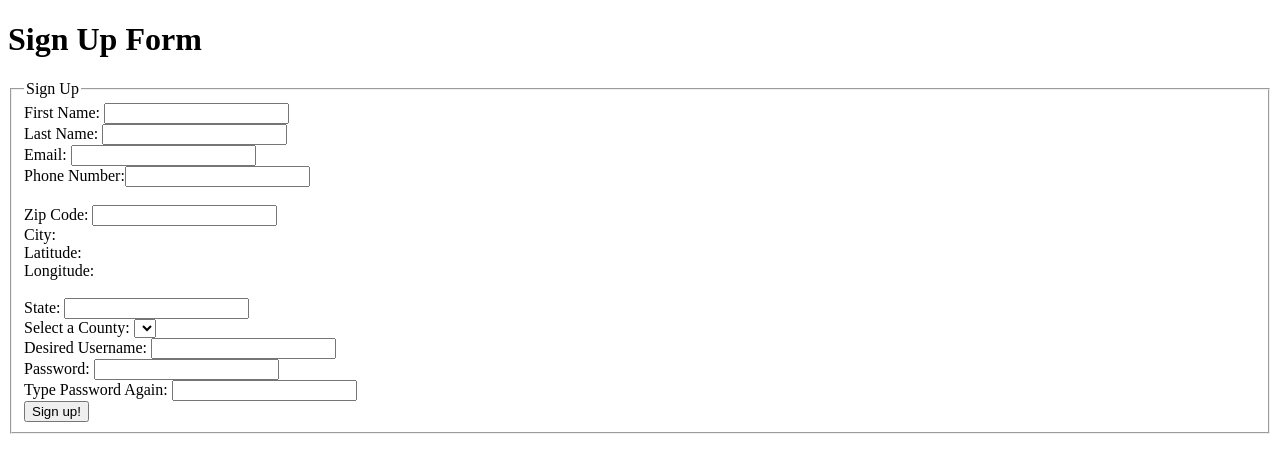
After one commit to loca5609/class, a PHP site: page /labs/lab8/index.html in a window 1280 px wide. The commit adds this page. Shown: the top 473 px of the page. Run offline with PHP 8.4, Linux system fonts and the light colour scheme; lists and menus that the app fills with data are empty; some libraries are stand-ins or nearby versions.

Commit message:
added lab8 folder and updated main index.html

```diff
--- a/index.php
+++ b/index.php
@@ -18,6 +18,7 @@
      <a href="labs/lab5/index.php">Lab 5 Tech Checkout</a> <br/>
      <a href="labs/lab6/index.php">Lab 6 Authentication / CRUD</a> <br/>
      <a href="labs/lab7/index.php">Lab 7 Hangman (unfinished)</a> <br/>
+     <a href="labs/lab8/index.php">Lab 8 AJAX/Earthquake API</a> <br/>
      <h2>Projects</h2>
      <a href="groupProject2/index.php">Group Project 2: Shopping Bonanza</a> <br/>
     </body>
--- /dev/null
+++ b/labs/lab8/index.html
@@ -0,0 +1,69 @@
+
+<!DOCTYPE html>
+<html><head><meta http-equiv="Content-Type" content="text/html; charset=UTF-8">
+    <title>AJAX: Sign Up Page</title>
+<style type="text/css" id="diigolet-chrome-css">
+</style>
+
+<script src="https://code.jquery.com/jquery-3.1.0.js"></script>
+<script>
+
+    function getCity() {
+
+        //alert($("#zip").val());
+        $.ajax({
+
+            type: "GET",
+            url: "http://itcdland.csumb.edu/~milara/ajax/cityInfoByZip.php",
+            dataType: "json",
+            data: { "zip": $("#zip").val()},
+            success: function(data,status) {
+
+              alert(data.city);
+              $("#city").html(data.city)
+
+            },
+            complete: function(data,status) { //optional, used for debugging purposes
+            //alert(status);
+            }
+
+});//ajax
+
+    }
+    $("zip").change(function(){getCity();});
+</script>
+
+</head>
+
+<body id="dummybodyid">
+
+   <h1> Sign Up Form </h1>
+
+    <form>
+        <fieldset>
+           <legend>Sign Up</legend>
+            First Name:  <input type="text"><br>
+            Last Name:   <input type="text"><br>
+            Email:       <input type="text"><br>
+            Phone Number:<input type="text"><br><br>
+            Zip Code:    <input type="text" id="zip" onchange="getCity()"><br>
+            City: <span id="city"></span>
+            <br>
+            Latitude:
+            <br>
+            Longitude:
+            <br><br>
+            State: <input type="text"><br>
+            Select a County: <select></select><br>
+
+            Desired Username: <input type="text"><br>
+            Password: <input type="password"><br>
+            Type Password Again: <input type="password"><br>
+            <input type="submit" value="Sign up!">
+        </fieldset>
+    </form>
+
+
+
+
+</div></body></html>
```
